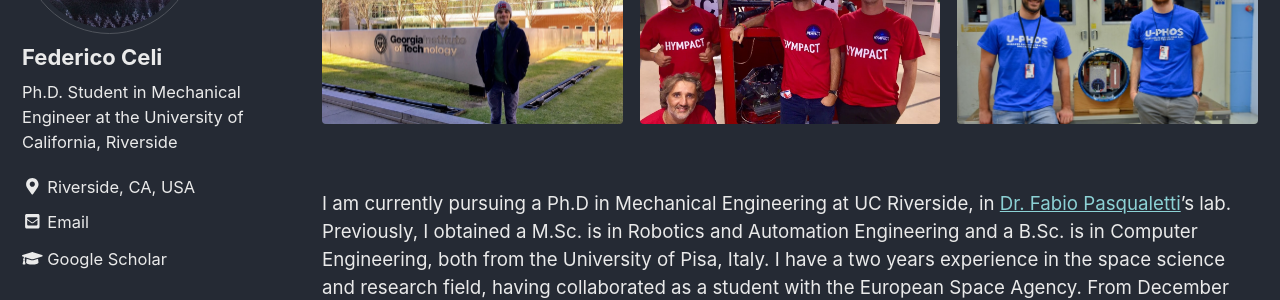
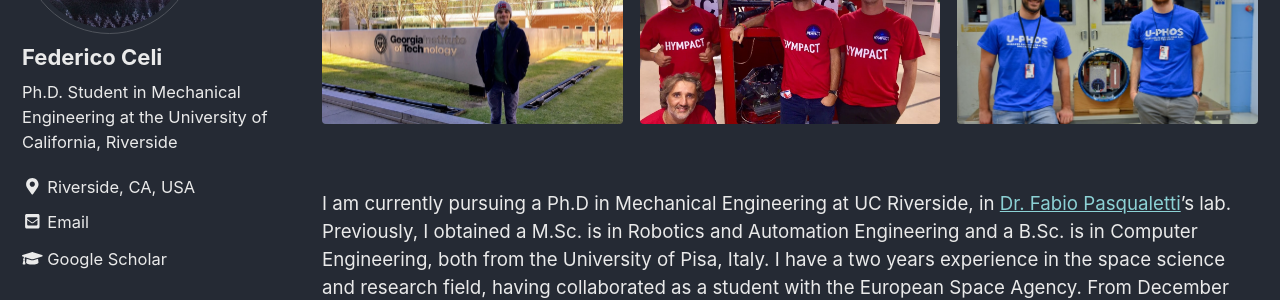
Before and after one commit to federicoceli/federicoceli.github.io, a Jekyll site: the page built from _pages/about.md, in a window 1280 px wide. Shown: the part 252-552 px from the top of the page. Built offline with Jekyll 4.4.1, drawn with Linux system fonts in a browser that asks for light colours; cached includes are drawn as plain includes.

Commit message:
Update _config.yml

```diff
--- a/_config.yml
+++ b/_config.yml
@@ -108,7 +108,7 @@ analytics:
 author:
   name             : "Federico Celi"
   avatar           : "/assets/images/profilo.jpg"
-  bio              : "Ph.D. Student in Mechanical Engineer at the University of California, Riverside"
+  bio              : "Ph.D. Student in Mechanical Engineering at the University of California, Riverside"
   location         : "Riverside, CA, USA"
   email            :
   links:
```
